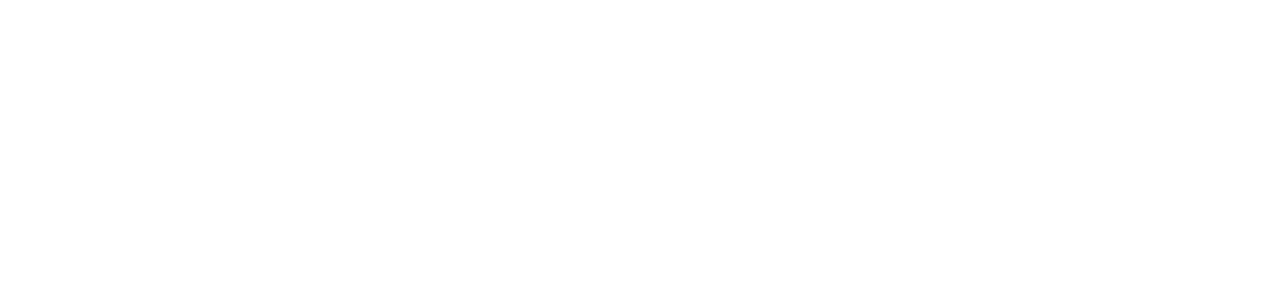
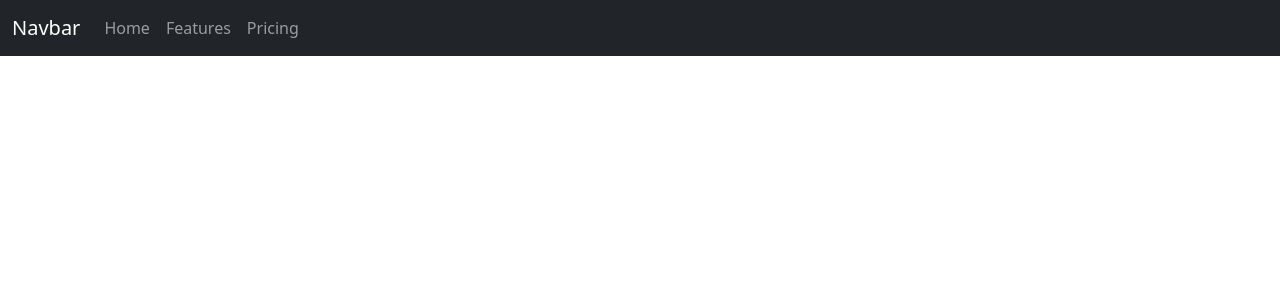
Before and after one commit to federodriguez33/lab-III-act, a React (Vite) app in the folder proyect/: page / in a window 1280 px wide. Shown: the top 300 px of the page. Built offline with nearby package versions, Linux system fonts and the light colour scheme.

Commit message:
prueba
prueba

```diff
--- a/proyect/src/App.jsx
+++ b/proyect/src/App.jsx
@@ -1,4 +1,5 @@
 import './App.css'
+import NavBar from './components/navbar/NavBar'
 
 function App() {
 
@@ -7,6 +8,8 @@
 
   <>
 
+  <NavBar></NavBar>
+
   </>
 
   )
--- /dev/null
+++ b/proyect/src/components/navbar/NavBar.jsx
@@ -0,0 +1,26 @@
+import Container from 'react-bootstrap/Container';
+import Nav from 'react-bootstrap/Nav';
+import Navbar from 'react-bootstrap/Navbar';
+
+
+function NavBar() {
+    return (
+        <>
+            <Navbar bg="dark" variant="dark" expand="lg" fixed="top">
+                <Container fluid>
+                    <Navbar.Brand href="#home">Navbar</Navbar.Brand>
+                    <Navbar.Toggle aria-controls="basic-navbar-nav" />
+                    <Navbar.Collapse id="basic-navbar-nav">
+                        <Nav className="me-auto">
+                            <Nav.Link href="#home">Home</Nav.Link>
+                            <Nav.Link href="#features">Features</Nav.Link>
+                            <Nav.Link href="#pricing">Pricing</Nav.Link>
+                        </Nav>
+                    </Navbar.Collapse>
+                </Container>
+            </Navbar>
+        </>
+    );
+}
+
+export default NavBar;
```
Also changed, not shown: proyect/src/components/navbar/NavBar.css (added).
